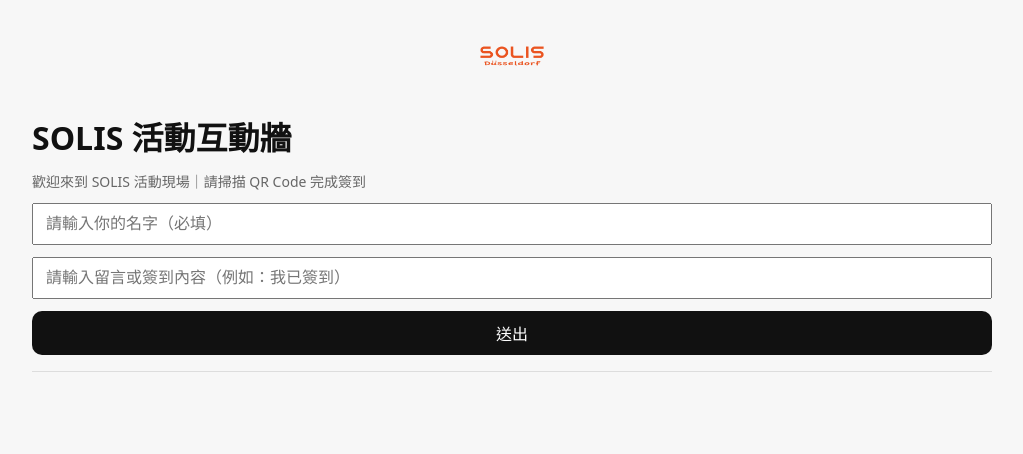
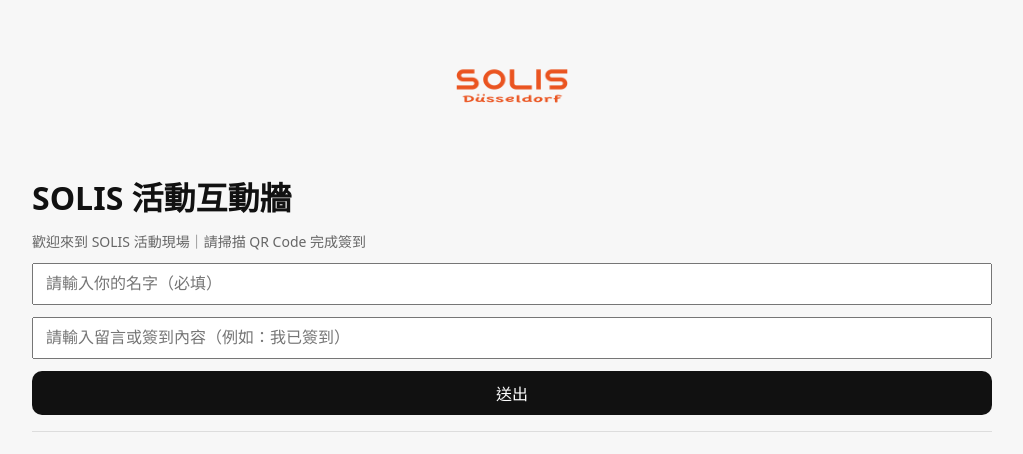
Before and after one commit to solisgraphic-pixel/event-wall-lite, a website: page public/index.html in a window 1280 px wide. Shown: the whole page, without its empty margins (128-1151 px from the left). Drawn offline with nearby package versions, Linux system fonts and the light colour scheme; no server answers.

Commit message:
Update index.html

```diff
--- a/public/index.html
+++ b/public/index.html
@@ -15,7 +15,7 @@
     .wrap { max-width: 960px; margin: 0 auto; }
 
     .brand { text-align: center; margin-bottom: 12px; }
-    .brand img { max-height: 80px; }
+    .brand img { max-height: 140px; }
 
     h1 { margin: 8px 0 12px; color: #111; }
     .hint { color: #666; font-size: 14px; margin-bottom: 12px; }
```
